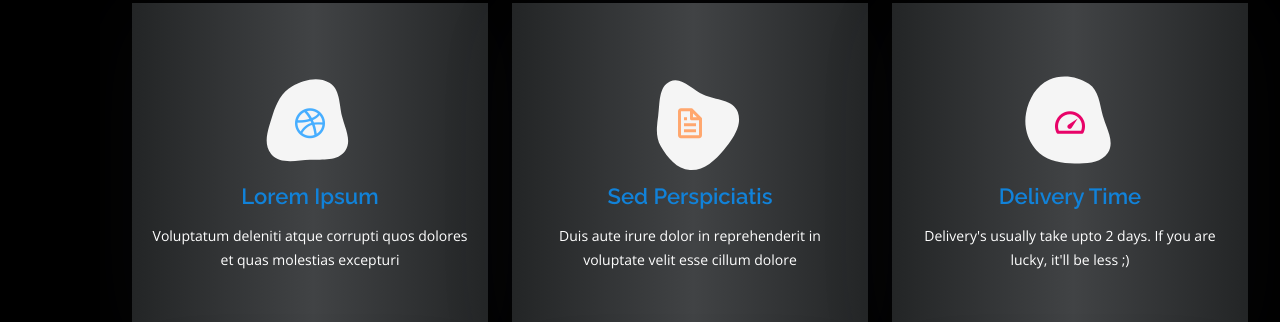
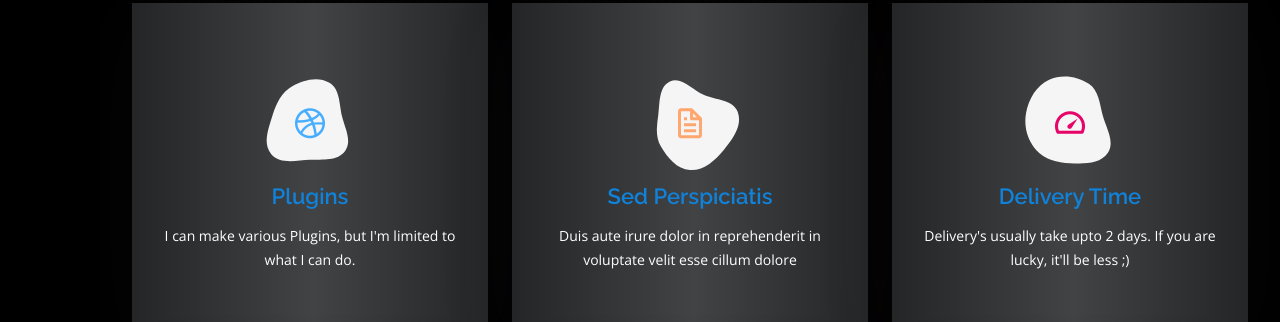
Before and after one commit to Rokas-rgb/Rokas-rgb.github.io, a plain HTML site: page index.html in a window 1280 px wide. Shown: the part 3884-4206 px from the top of the page. Drawn offline with nearby package versions, Linux system fonts and the light colour scheme.

Commit message:
Update index.html

```diff
--- a/index.html
+++ b/index.html
@@ -384,8 +384,8 @@
                 </svg>
                 <i class="bx bxl-dribbble"></i>
               </div>
-              <h4><a href="">Lorem Ipsum</a></h4>
-              <p>Voluptatum deleniti atque corrupti quos dolores et quas molestias excepturi</p>
+              <h4><a href="">Plugins</a></h4>
+              <p>I can make various Plugins, but I'm limited to what I can do.</p>
             </div>
           </div>
 
```
